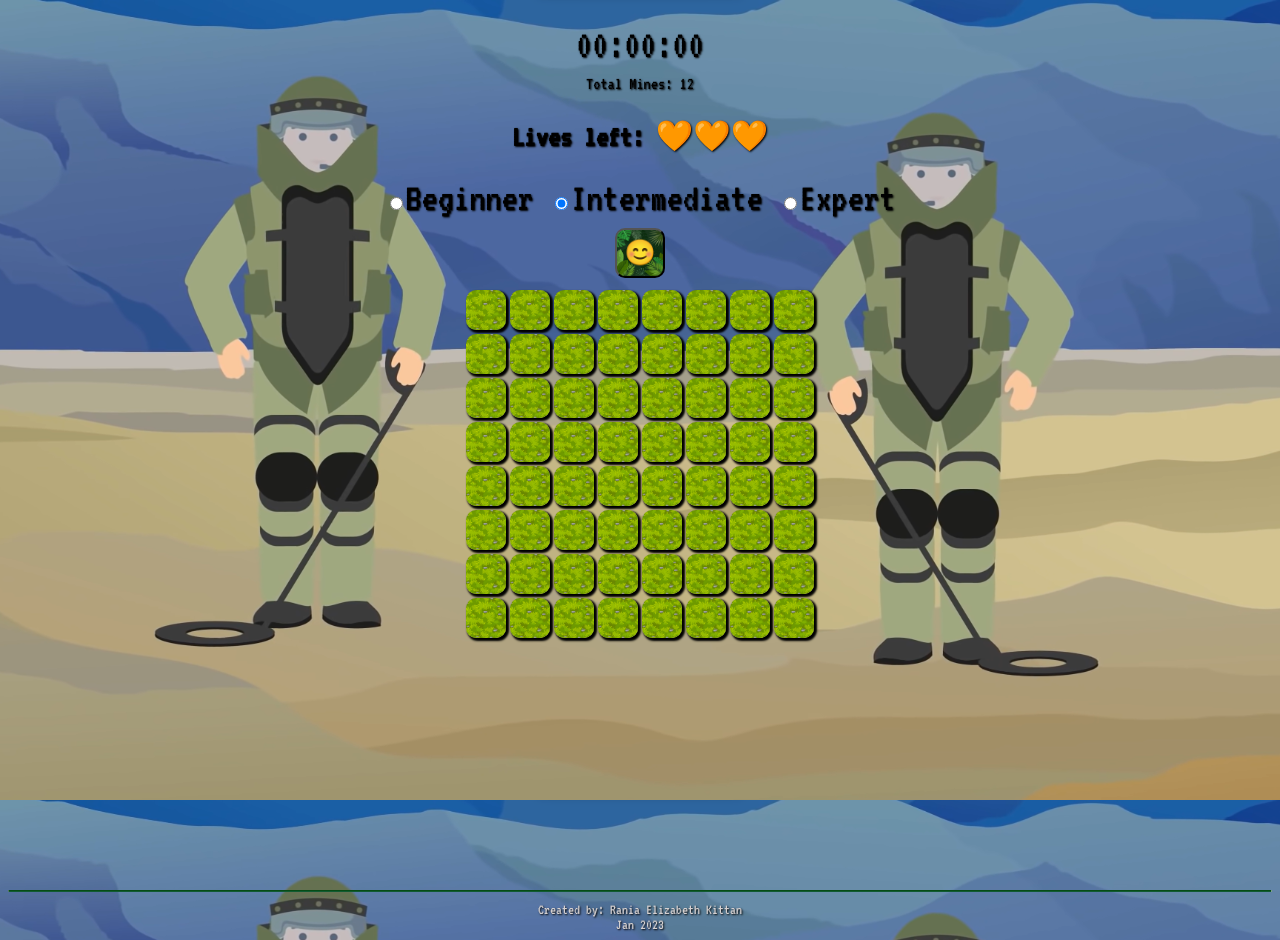
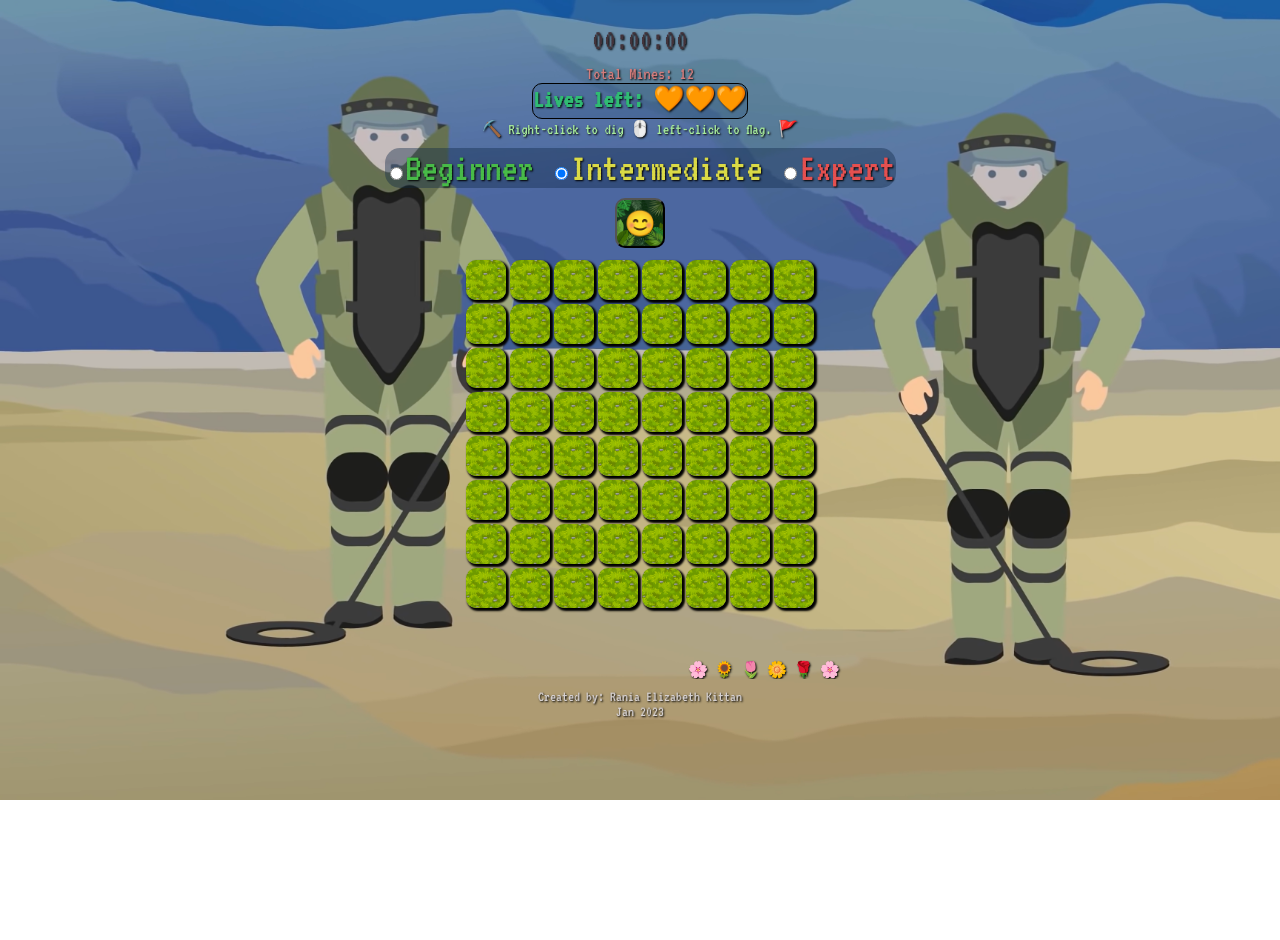
Before and after one commit to CrazyDiamond24/MineSweeperCA, a plain HTML site: page index.html in a window 1280 px wide. After the commit the page ends 800 px from the top, so only its background shows below. Drawn offline with Linux system fonts and the light colour scheme.

Commit message:
Add files via upload
Enhanced styles

```diff
--- a/css/style.css
+++ b/css/style.css
@@ -47,15 +47,11 @@ body {
   background-size: cover;
 }
 
-.mode {
-  font-size: 40px;
-  text-align: center;
-}
-
 .timer {
-  font-size: 40px;
+  font-size: 30px;
   margin-top: 25px;
   text-align: center;
+  color: #42333a;
 }
 .reset {
   text-align: center;
@@ -74,13 +70,21 @@ body {
 
 h2 {
   text-align: center;
-  font-size: 30px;
+  font-size: 25px;
+  color: rgb(48, 187, 115);
+  background-color: rgba(27, 68, 112, 0.2);
+  width: fit-content;
+  margin: auto;
+  border-radius: 10px;
+  padding-bottom: 5px;
+  border: 1px solid black;
 }
 
 hr {
-  margin-top: 250px;
-  border-top: 1px solid rgb(6, 76, 21);
-  border-bottom: 1px solid rgb(17, 91, 50);
+  margin-top: 50px;
+  margin-left: 680px;
+  width: 400px;
+  border: none;
 }
 footer {
   font-size: 15px;
@@ -102,4 +106,40 @@ footer {
   margin-top: 10px;
   text-align: center;
   font-size: 18px;
+  color: rgb(211, 124, 124);
 }
+
+.instructions {
+  margin-bottom: 10px;
+  text-align: center;
+  color: rgb(166, 234, 154);
+}
+.mode {
+  width: fit-content;
+  margin: auto;
+  box-sizing: border-box;
+  font-size: 40px;
+  text-align: center;
+  background-color: rgba(16, 40, 72, 0.4);
+  border-radius: 15px;
+}
+
+.expert {
+  color: rgb(228, 80, 80);
+}
+
+.inter {
+  color: rgb(218, 218, 70);
+}
+
+.beginner {
+  color: rgb(72, 187, 72);
+}
+
+.flag {
+  font-size: 20px;
+}
+
+hr:before {
+  content: '🌸 🌻 🌷 🌼 🌹 🌸';
+}
--- a/index.html
+++ b/index.html
@@ -14,8 +14,9 @@
     <div class="timer">00:00:00</div>
     <div class="total">Total Mines: <span class="levelmines"></span></div>
     <h2>Lives left: <span class="lives">🧡🧡🧡</span></h2>
+    <div class="instructions">⛏️ Right-click to dig 🖱️ left-click to flag. 🚩</div>
       <div class="mode">
-        <label
+        <label class="beginner"
           ><input
             type="radio"
             data-difficulty="Beginner"
@@ -24,7 +25,7 @@
           />Beginner</label
         >
 
-        <label
+        <label class="inter"
           ><input
             type="radio"
             data-difficulty="Intermediate"
@@ -34,7 +35,7 @@
           />Intermediate</label
         >
 
-        <label
+        <label class="expert"
           ><input
             type="radio"
             data-difficulty="Expert"
--- a/js/game.js
+++ b/js/game.js
@@ -104,11 +104,10 @@ function resetGame() {
 //----------------------------------------
 function checkVictory() {
   var totalMines = gLevel.MINES
-    var flaggedMines = gFlaggedMines
+  var flaggedMines = gFlaggedMines
   var shownCount = gGame.shownCount
   var size = gLevel.SIZE
   if (flaggedMines === totalMines || shownCount === size ** 2 - totalMines) {
-
     //Added another definition of victory to fix the logic of lives (and special case beginner)
     var isVictory =
       gFlaggedMines === gLevel.MINES ||
--- a/js/main.js
+++ b/js/main.js
@@ -116,6 +116,7 @@ function onCellMarked(ev, elCell) {
     if (!elCell.isMarked) {
       elCell.isMarked = true
       elCell.innerText = FLAG
+      elCell.classList.add('flag')
       gFlaggedMines++
     } else {
       elCell.isMarked = false
```
